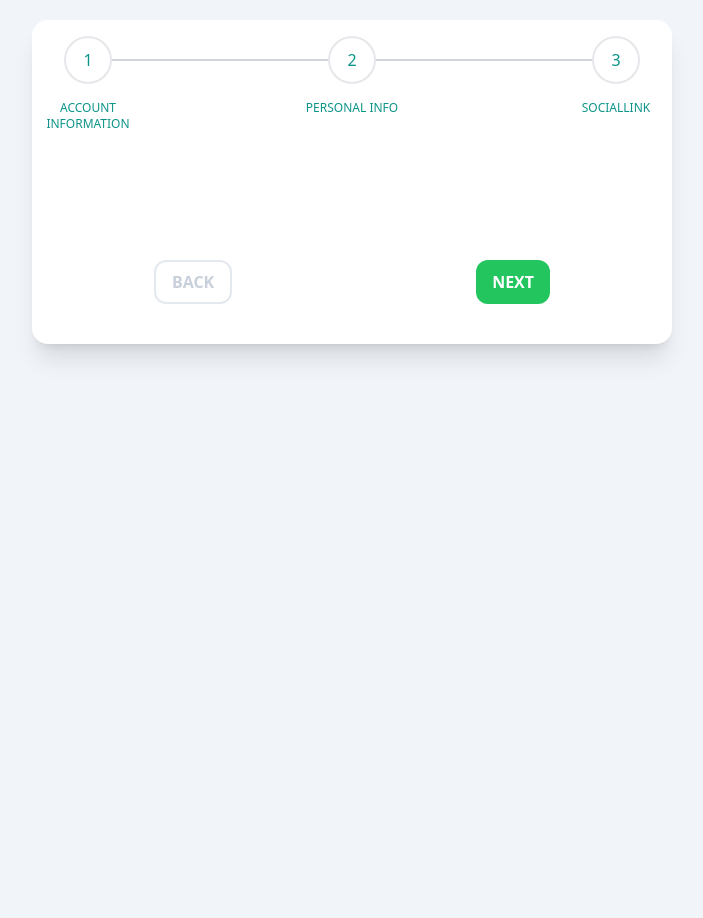
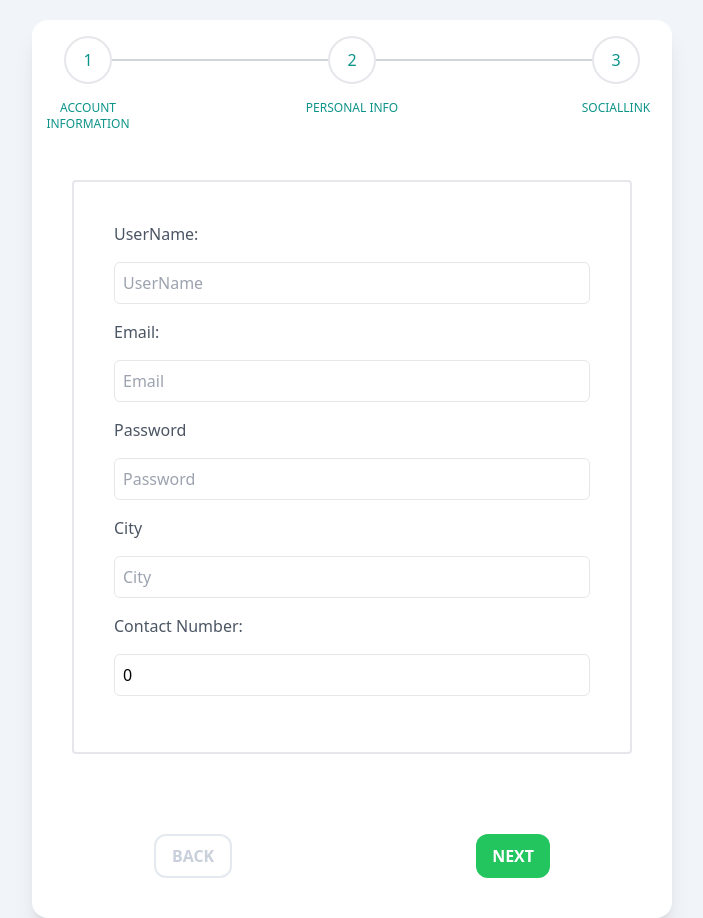
Before and after one commit to sadishaaaa/RecipeApp, a React (Create React App) app in the folder client/: page / in a window 1280 px wide. Shown: the whole page, without its empty margins (288-991 px from the left). Before the commit the page ends 800 px from the top, so only its background shows below. Built offline with nearby package versions, Linux system fonts and the light colour scheme.

Commit message:
step-1 designed

```diff
--- /dev/null
+++ b/client/src/Component/Register/MultiStep.jsx
@@ -0,0 +1,53 @@
+// MultiStepForm.js
+import React, { useState } from "react";
+
+// Component for each step of the form
+const Step = ({ step, activeStep, children }) => {
+  return (
+    <div style={{ display: step === activeStep ? "block" : "none" }}>
+      {children}
+    </div>
+  );
+};
+
+// Main MultiStepForm component
+const MultiStepForm = () => {
+  // State to track the active step
+  const [activeStep, setActiveStep] = useState(1);
+
+  // Function to handle next step
+  const handleNext = () => {
+    setActiveStep(activeStep + 1);
+  };
+
+  // Function to handle previous step
+  const handlePrev = () => {
+    setActiveStep(activeStep - 1);
+  };
+
+  return (
+    <div>
+      {/* Step 1 */}
+      <Step step={1} activeStep={activeStep}>
+        {/* Your Step 1 Form Content */}
+        <button onClick={handleNext}>Next</button>
+      </Step>
+
+      {/* Step 2 */}
+      <Step step={2} activeStep={activeStep}>
+        {/* Your Step 2 Form Content */}
+        <button onClick={handlePrev}>Previous</button>
+        <button onClick={handleNext}>Next</button>
+      </Step>
+
+      {/* Step 3 */}
+      <Step step={3} activeStep={activeStep}>
+        {/* Your Step 3 Form Content */}
+        <button onClick={handlePrev}>Previous</button>
+        <button>Submit</button>
+      </Step>
+    </div>
+  );
+};
+
+export default MultiStepForm;
--- a/client/src/Component/Register/Stepper.jsx
+++ b/client/src/Component/Register/Stepper.jsx
@@ -61,6 +61,7 @@ const Stepper = ({ steps, currentSteps }) => {
             : "flex items-center"
         }
       >
+        {console.log(step)}
         <div className="relative flex flex-col items-center text-teal-600">
           <div
             className={`rounded-full transition duration-500 ease-in-out border-2 border-grey-300 h-12 w-12 flex items-center justify-center py-3 ${
--- a/client/src/Component/Register/Steps/Step1.jsx
+++ b/client/src/Component/Register/Steps/Step1.jsx
@@ -1,5 +1,108 @@
+import { useState } from "react";
+
 const Step1 = () => {
-  return <div className="flex flex-col"></div>;
+  let [username, setUsername] = useState("");
+  let [email, setEmail] = useState("");
+  let [password, setPassword] = useState("");
+  let [contactNo, setContactNo] = useState(0);
+  let [city, setCity] = useState("");
+  return (
+    <div className="flex flex-col">
+      <form className=" border-gray-200 border-2  rounded p-10">
+        <div className="mb-4">
+          <label
+            htmlFor="username"
+            className="block text-md font-medium pb-3 text-gray-600"
+          >
+            UserName:
+          </label>
+          <input
+            id="name"
+            type="text"
+            placeholder="UserName"
+            value={username}
+            onChange={(e) => {
+              setUsername(e.target.value);
+            }}
+            className="mt-1 p-2 w-full border rounded-md"
+          />
+        </div>
+
+        <div className="mb-4">
+          <label
+            htmlFor="email"
+            className="block text-md font-medium pb-3 text-gray-600"
+          >
+            Email:
+          </label>
+          <input
+            id="name"
+            type="email"
+            placeholder="Email"
+            value={email}
+            onChange={(e) => {
+              setEmail(e.target.value);
+            }}
+            className="mt-1 p-2 w-full border rounded-md"
+          />
+        </div>
+        <div className="mb-4">
+          <label
+            htmlFor="password"
+            className="block text-md font-medium pb-3 text-gray-600"
+          >
+            Password
+          </label>
+          <input
+            id="name"
+            type="password"
+            placeholder="Password"
+            value={password}
+            onChange={(e) => {
+              setPassword(e.target.value);
+            }}
+            className="mt-1 p-2 w-full border rounded-md"
+          />
+        </div>
+        <div className="mb-4">
+          <label
+            htmlFor="city"
+            className="block text-md font-medium pb-3 text-gray-600"
+          >
+            City
+          </label>
+          <input
+            id="name"
+            type="text"
+            placeholder="City"
+            value={city}
+            onChange={(e) => {
+              setCity(e.target.value);
+            }}
+            className="mt-1 p-2 w-full border rounded-md"
+          />
+        </div>
+        <div className="mb-4">
+          <label
+            htmlFor="contactNo"
+            className="block text-md font-medium pb-3 text-gray-600"
+          >
+            Contact Number:
+          </label>
+          <input
+            id="name"
+            type="number"
+            placeholder="Contact Number"
+            value={contactNo}
+            onChange={(e) => {
+              setContactNo(e.target.value);
+            }}
+            className="mt-1 p-2 w-full border rounded-md"
+          />
+        </div>
+      </form>
+    </div>
+  );
 };
 
 export default Step1;
```
